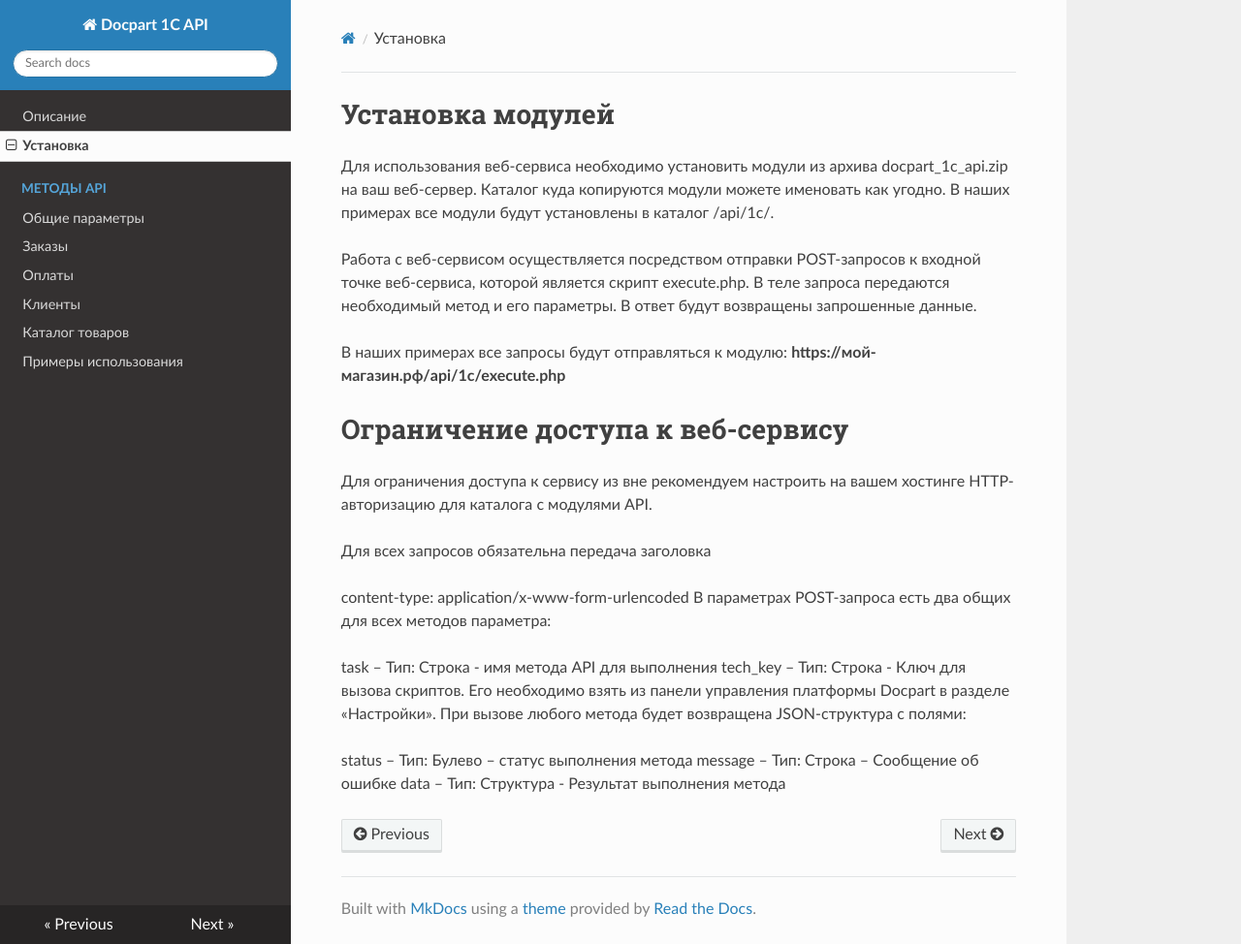
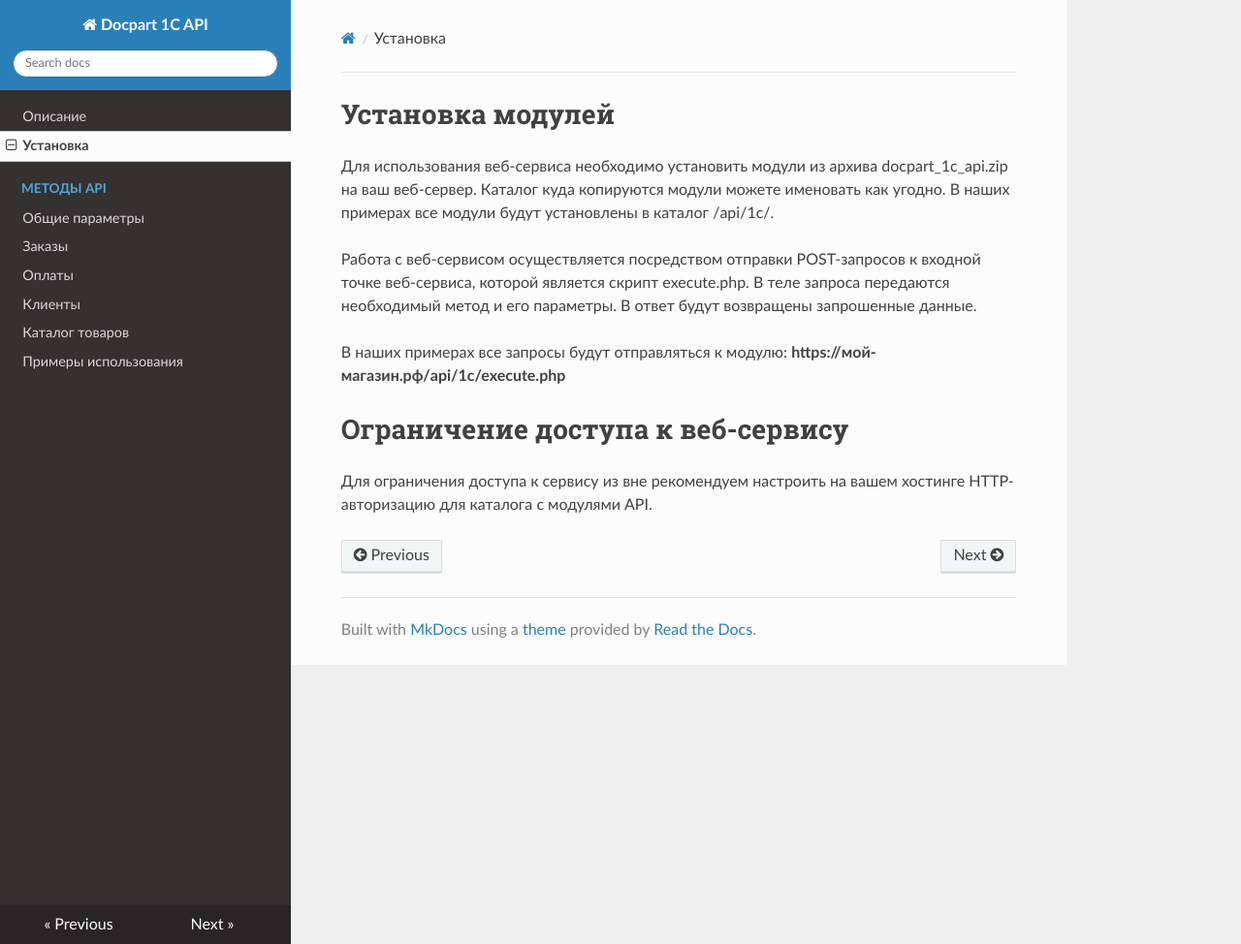
Before and after one commit to emayskiy/Docpart_1C_API_WIKI, an MkDocs documentation site: the page built from docs/install.md, in a window 1280 px wide and 974 px high. Shown: the whole window at 97% size. Built offline with MkDocs 1.6.1, drawn with Linux system fonts in a browser that asks for light colours; nearby versions of some CDN libraries.

Commit message:
fix install page

```diff
--- a/docs/install.md
+++ b/docs/install.md
@@ -9,18 +9,3 @@
 # Ограничение доступа к веб-сервису
 
 Для ограничения доступа к сервису из вне рекомендуем настроить на вашем хостинге HTTP-авторизацию для каталога с модулями API.
-
-
-
-Для всех запросов обязательна передача заголовка
-
-content-type: application/x-www-form-urlencoded
-В параметрах POST-запроса есть два общих для всех методов параметра:
-
-task – Тип: Строка - имя метода API для выполнения
-tech_key – Тип: Строка - Ключ для вызова скриптов. Его необходимо взять из панели управления платформы Docpart в разделе «Настройки».
-При вызове любого метода будет возвращена JSON-структура с полями:
-
-status – Тип: Булево – статус выполнения метода
-message – Тип: Строка – Сообщение об ошибке
-data – Тип: Структура - Результат выполнения метода
```
